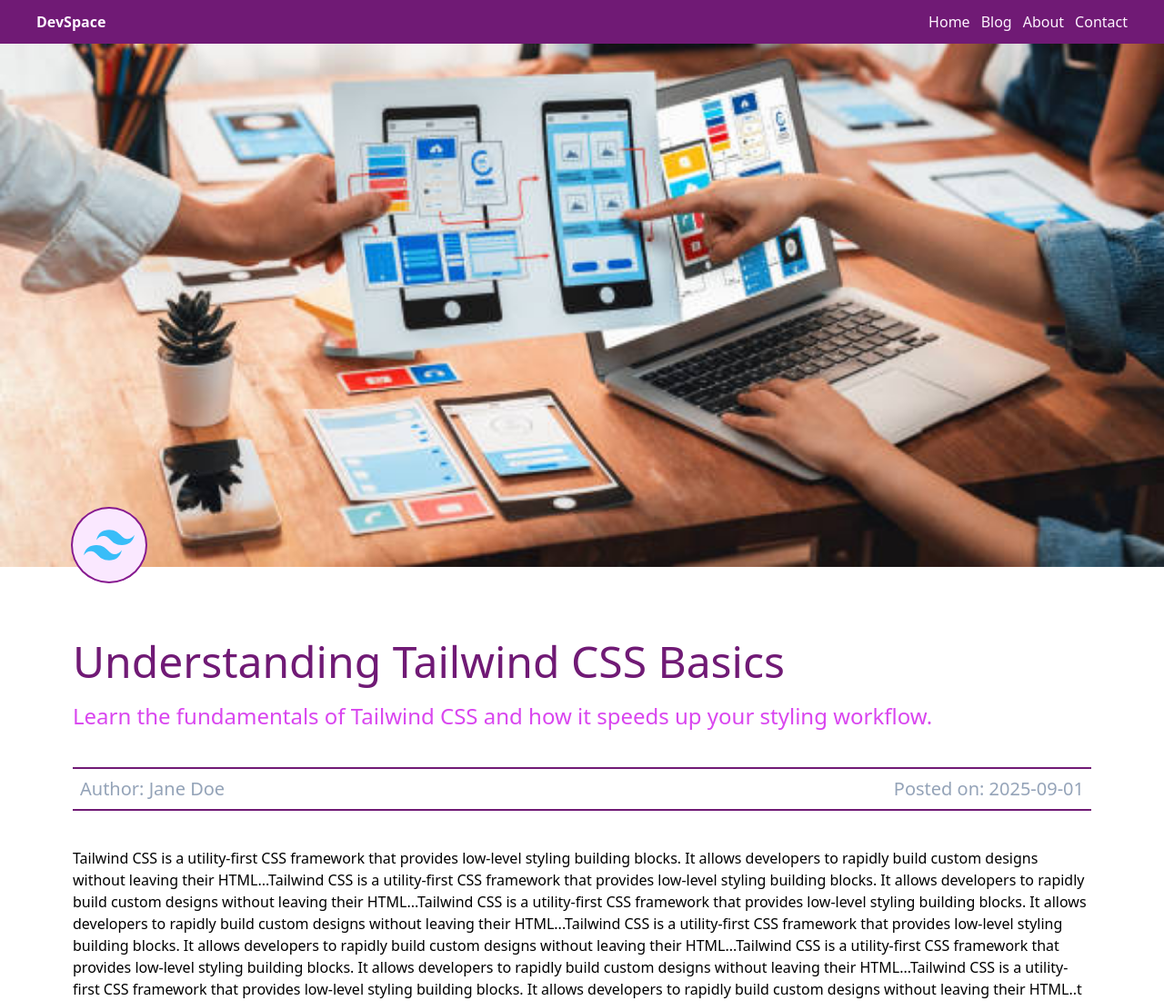
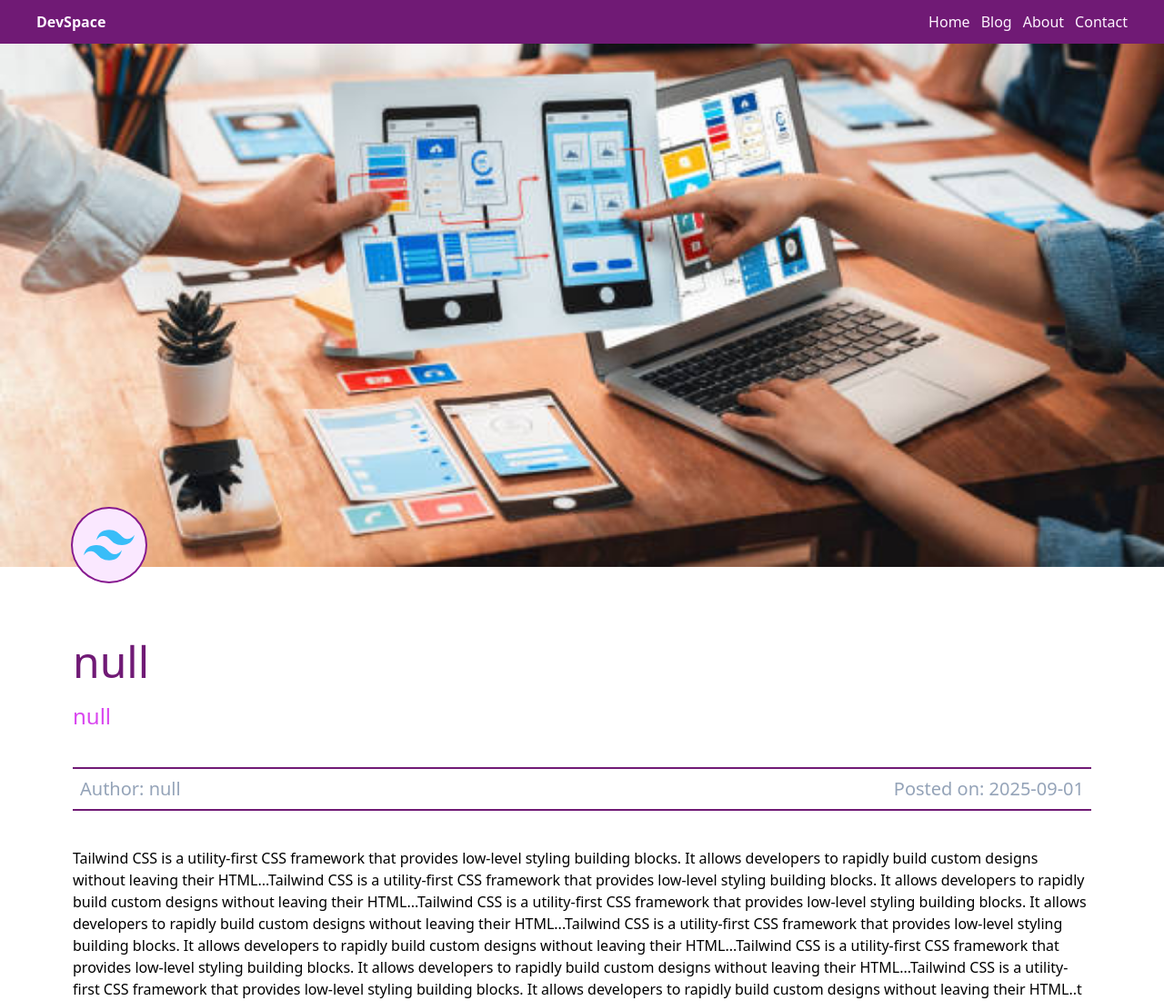
Before and after one commit to A-Coder-13/BLOG-WITH-TAILWIND, a plain HTML site: page Blogdetail.html in a window 1280 px wide. Shown: the top 1100 px of the page at 91% size. Drawn offline with nearby package versions, Linux system fonts and the light colour scheme.

Commit message:
read more dynamic details added

```diff
--- a/Blogdetail.html
+++ b/Blogdetail.html
@@ -38,6 +38,15 @@
 
 
     <script>
+
+
+       const urlParams = new URLSearchParams(window.location.search);
+
+        let title = urlParams.get("title");
+        let summary = urlParams.get("summary");
+        let author = urlParams.get("author");
+
+
         // Show-Nav
         function shownav() {
             const navLink = document.getElementById("nav-link");
@@ -72,16 +81,14 @@
 
         <section class="px-10 md:px-20">
             <div>
-                <h1 class="text-3xl md:text-5xl font-medium text-fuchsia-900 pb-2 md:pb-5">Understanding Tailwind CSS
-                    Basics</h1>
-                <h4 class="text-md md:text-2xl font-medium text-fuchsia-500">Learn the fundamentals of Tailwind CSS and
-                    how it speeds up your styling workflow.</h4>
+                <h1 class="text-3xl md:text-5xl font-medium text-fuchsia-900 pb-2 md:pb-5">${title}</h1>
+                <h4 class="text-md md:text-2xl font-medium text-fuchsia-500">${summary}</h4>
             </div>
 
             <div>
                 <div class="w-full bg-fuchsia-900 h-0.5 mt-10"></div>
                 <div class="flex justify-between  text-slate-400 text-[11px] md:text-xl p-2">
-                    <p><span class="font-medium">Author:</span> Jane Doe</p>
+                    <p><span class="font-medium">Author:</span> ${author}</p>
                     <p><span class="font-medium">Posted on:</span> 2025-09-01</p>
                 </div>
                 <div class="w-full bg-fuchsia-900 h-0.5 mش-10"></div>
--- a/index.js
+++ b/index.js
@@ -17,7 +17,7 @@
                            <div class="p-3">
                             <div>
                                 <p class="text-sm">${blog[i].summary}</p>
-                                <button class="text-fuchsia-800 font-medium py-3 hover:text-blue-700">Read more</button>
+                                <a href="Blogdetail.html?title=${blog[i].title}&summary=${blog[i].summary}&author=${blog[i].author}" class="text-fuchsia-800 font-medium py-3 hover:text-blue-700">Read more</a>
                             </div>
                             <div class="w-full flex justify-between text-slate-400 text-[11px]">
                                 <p>Author: ${blog[i].author}</p>
```
